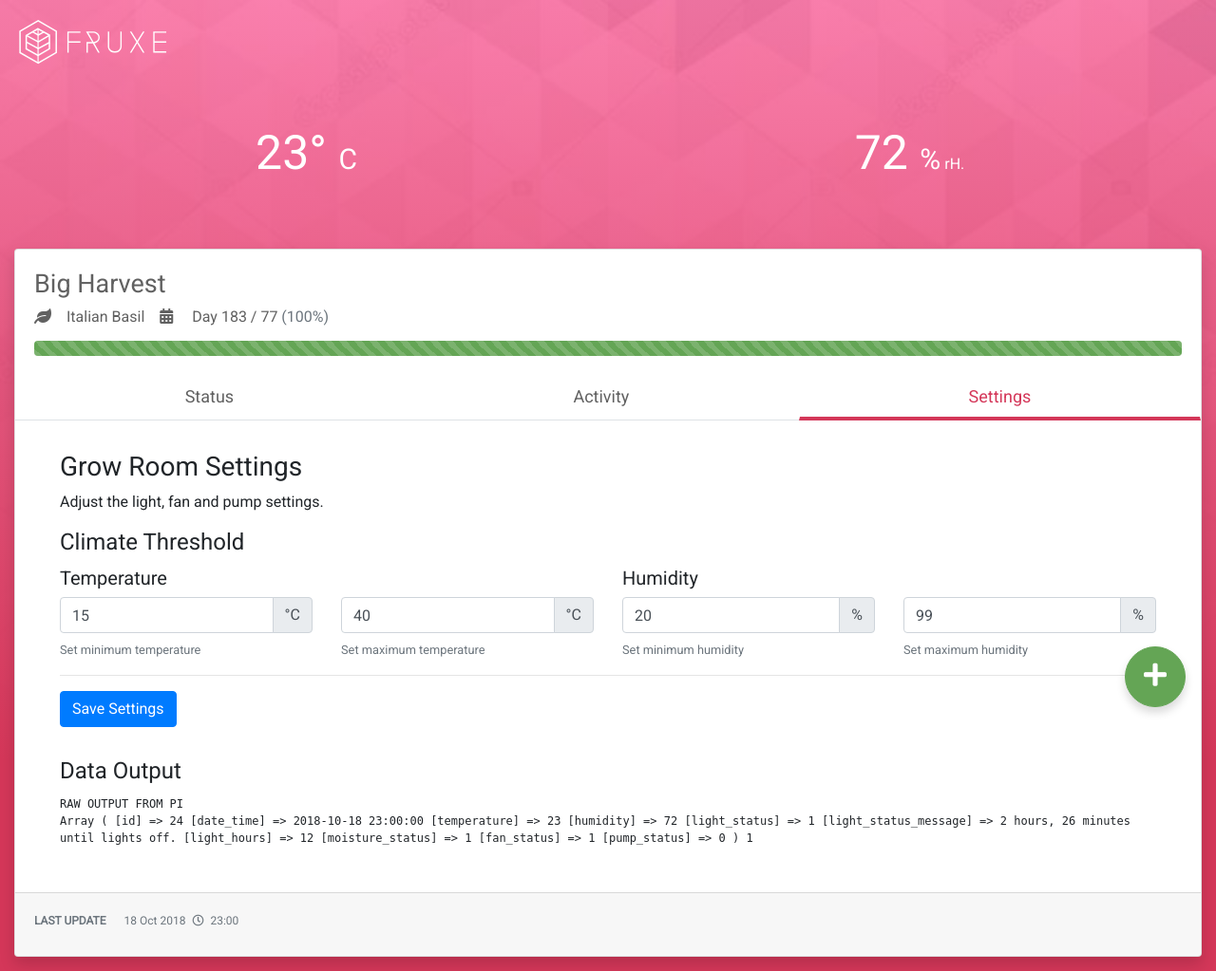
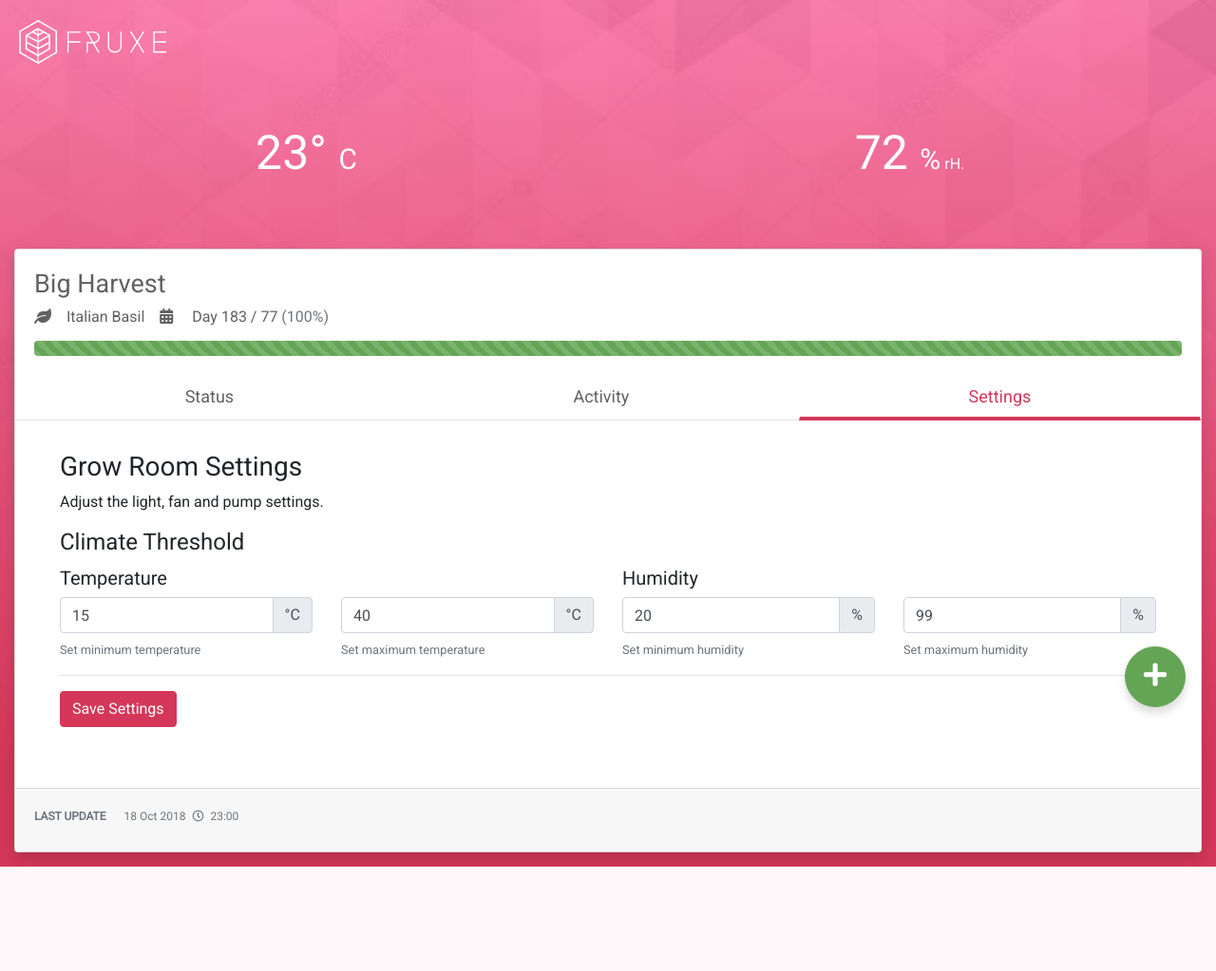
Before and after one commit to fruxefarms/FruxePi, a CodeIgniter app: page /database/index.php/dashboard/index in a window 1280 px wide, after a click on "Settings". Shown: the whole page at 95% size. After the commit the page ends 913 px from the top, so only its background shows below. Run offline with CodeIgniter, Linux system fonts and the light colour scheme; the visitor is signed in with stand-in values (Sample User, id 1); data comes from the database, SQL or seed files in the repository; some libraries are stand-ins or nearby versions.

Commit message:
Dashboard UI tweaks

```diff
--- a/app/application/views/dashboard/index.php
+++ b/app/application/views/dashboard/index.php
@@ -561,16 +561,10 @@
                               <!-- Save Schedule -->
                               <div class="form-group row pb-3">
                                    <div class="col-md-12">
-                                          <button type="submit" class="btn btn-primary">Save Settings</button>
+                                          <button type="submit" class="btn btn-magenta">Save Settings</button>
                                    </div>
                               </div>
                               <?php echo form_close();?>
-                      </div>
-
-                      <div class="col-md-12 col-xs-6 text-left">
-                        <h4>Data Output </h4>
-                        <!-- Raw Data Output -->
-                        <p class="pt-1" style="font-family: monospace; font-size: 12px;">RAW OUTPUT FROM PI<br><?php echo print_r($grow_data); ?></p>
                       </div>
 
                     </div>
```
